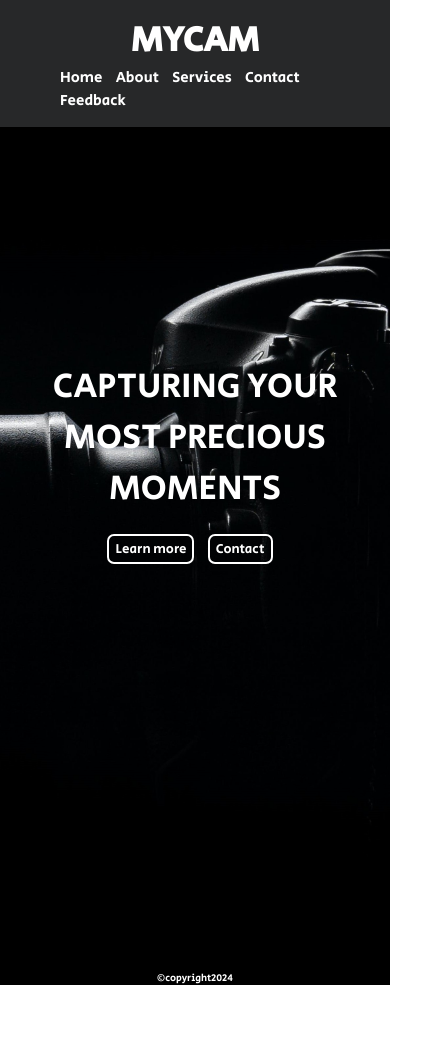
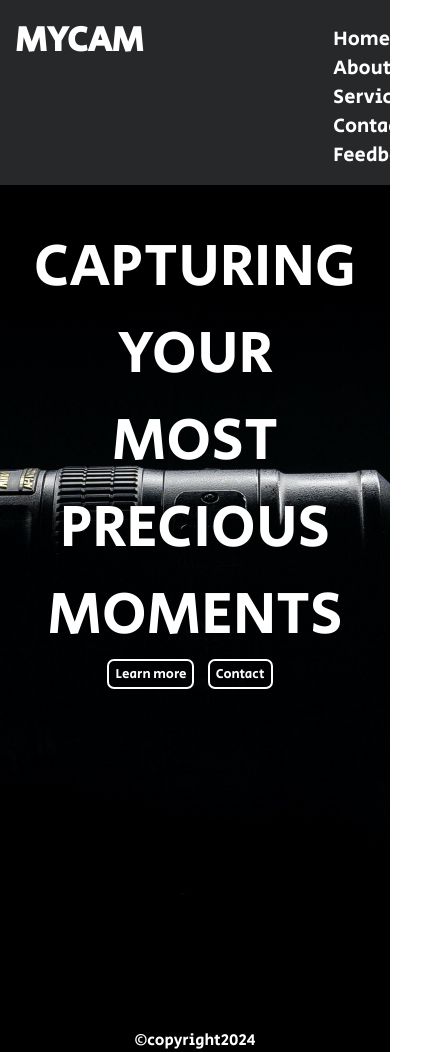
Before and after one commit to theRaj7/updated-camera-site, a plain HTML site: page index.html in a window 390 px wide. Shown: the whole page, 431 px wide, since content can reach past the window. Before the commit the page ends 985 px from the top, so only its background shows below. Drawn offline with Linux system fonts and the light colour scheme; a web font is replaced by a local one.

Commit message:
Add files via upload

```diff
--- a/style.css
+++ b/style.css
@@ -66,7 +66,7 @@ footer{
   text-align: center;
 }
 
-@media screen and (max-width:426px){
+@media screen and (max-width:321px){
 
   .navbar{
     display: block;
@@ -78,13 +78,13 @@ footer{
 
   }
   .nav-options a{
-    font-size: 15px;
-    padding: 5px;
+    font-size: 13px;
+    padding: 2px;
 
   }
 
   .nav-options{
-    margin-left: 40px;
+    margin-left: 14px;
     margin-top: 0;
   }
 
@@ -95,6 +95,7 @@ footer{
     background-position: center;
     text-align: center;
     height: 100vh;
+    width: auto;
     /* width:107.5%; */
 
   }
@@ -102,7 +103,7 @@ footer{
   .main-text{
     padding-top: 60%;
     color: white;
-    font-size: 35px;
+    font-size: 30px;
   }
 
   footer{
@@ -110,7 +111,7 @@ footer{
     background-color: black;
     color: white;
     text-align: center;
-    font-size: 10px;
+    font-size: 8px;
   }
 
   button{
```
